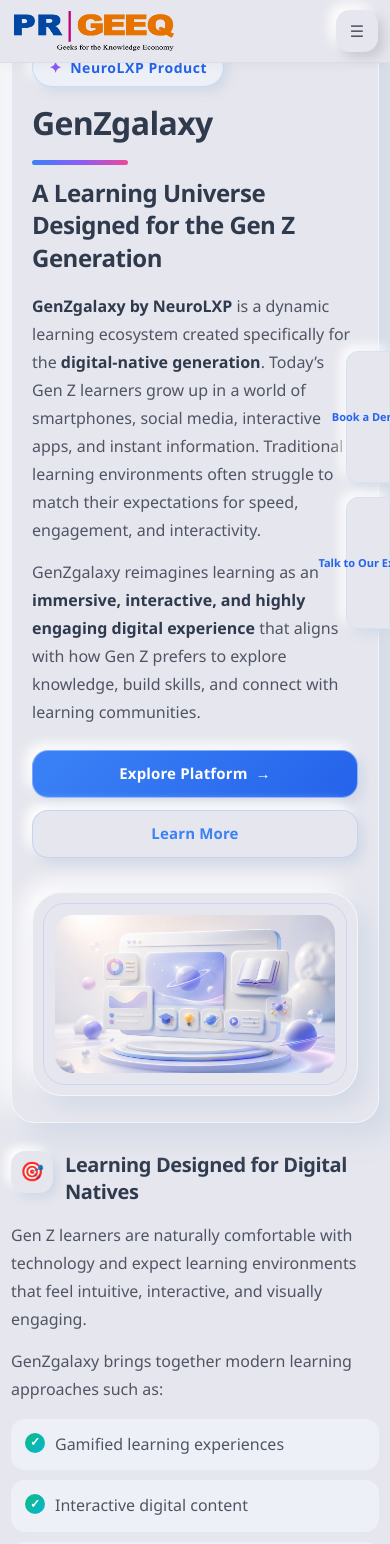
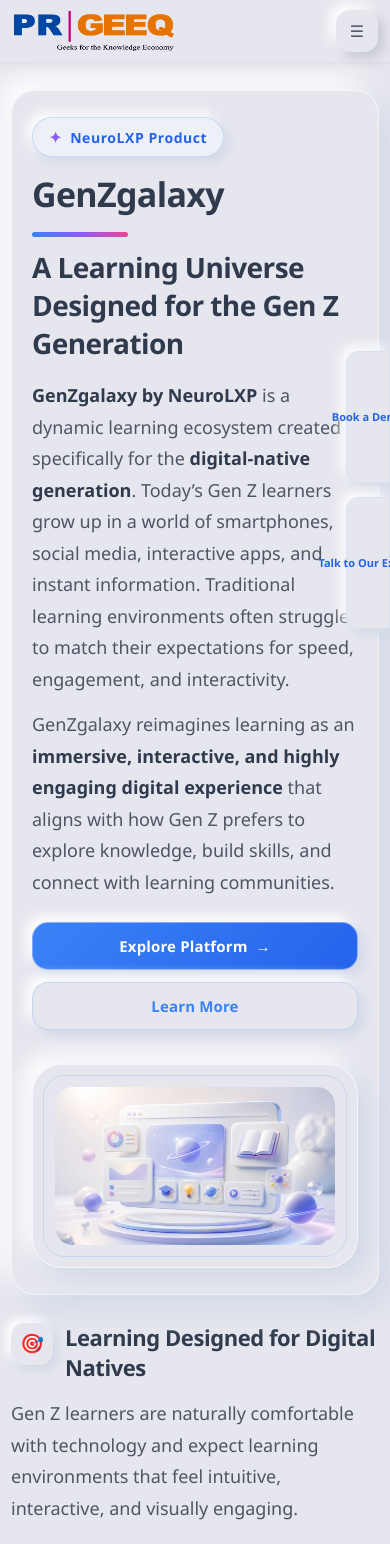
Before and after one commit to PRGEEQGlobalSolutionsPrivateLIT/LMS-Main-Pro, a Next.js app in the folder apps/learner-web/: page /genZgalaxy in a window 390 px wide. Shown: the top 1544 px of the page. Built offline with nearby package versions, Linux system fonts and the light colour scheme.

Commit message:
Update genZgalaxy.css

```diff
--- a/apps/learner-web/app/genZgalaxy/genZgalaxy.css
+++ b/apps/learner-web/app/genZgalaxy/genZgalaxy.css
@@ -57,7 +57,7 @@ body {
 .genzgalaxy-page {
   width: min(1180px, calc(100% - 32px));
   margin: 0 auto;
-  padding: 42px 0 80px;
+  padding: 110px 0 80px;
   background: var(--neu-bg);
   color: var(--neu-text);
   position: relative;
@@ -79,24 +79,24 @@ body {
 }
 
 .genzgalaxy-page h1 {
-  font-size: clamp(32px, 4vw, 40px);
+  font-size: 40px;
 }
 
 .genzgalaxy-page h2 {
-  font-size: clamp(24px, 3vw, 32px);
+  font-size: 32px;
 }
 
 .genzgalaxy-page h3 {
-  font-size: clamp(20px, 2vw, 24px);
+  font-size: 24px;
 }
 
 .genzgalaxy-page h4 {
-  font-size: clamp(18px, 1.6vw, 20px);
+  font-size: 20px;
 }
 
 .genzgalaxy-page p {
   margin: 0 0 14px;
-  font-size: 16px;
+  font-size: 18px;
   line-height: 1.75;
   color: var(--neu-text);
 }
@@ -216,7 +216,7 @@ body {
 
 .genzgalaxy-page .hero-text h1 {
   max-width: 760px;
-  font-size: clamp(32px, 4vw, 40px);
+  font-size: 40px;
   line-height: 1.15;
   margin-bottom: 12px;
 }
@@ -238,7 +238,7 @@ body {
 
 .genzgalaxy-page .hero-text h2 {
   max-width: 680px;
-  font-size: clamp(24px, 3vw, 32px);
+  font-size: 32px;
   line-height: 1.35;
   font-weight: 700;
   margin-bottom: 18px;
@@ -394,7 +394,7 @@ body {
 }
 
 .genzgalaxy-page .info-card h3 {
-  font-size: clamp(20px, 2vw, 24px);
+  font-size: 24px;
   line-height: 1.35;
   margin-bottom: 16px;
   display: flex;
@@ -471,7 +471,7 @@ body {
 }
 
 .genzgalaxy-page .section-heading h2 {
-  font-size: clamp(24px, 3vw, 32px);
+  font-size: 32px;
   line-height: 1.2;
 }
 
@@ -671,7 +671,7 @@ body {
 
 .genzgalaxy-page .skill-box h4 {
   max-width: 160px;
-  font-size: clamp(18px, 1.6vw, 20px);
+  font-size: 20px;
   line-height: 1.45;
   color: var(--neu-heading);
   font-weight: 700;
@@ -697,7 +697,7 @@ body {
 }
 
 .genzgalaxy-page .community-left h2 {
-  font-size: clamp(24px, 3vw, 32px);
+  font-size: 32px;
   line-height: 1.2;
   margin-bottom: 16px;
 }
@@ -780,7 +780,7 @@ body {
 }
 
 .genzgalaxy-page .closing-card h2 {
-  font-size: clamp(24px, 3vw, 32px);
+  font-size: 32px;
   line-height: 1.2;
   margin-bottom: 16px;
 }
@@ -791,7 +791,7 @@ body {
 
 .genzgalaxy-page .closing-line {
   margin-top: 10px;
-  font-size: 16px;
+  font-size: 18px;
 }
 
 /* ================= RESPONSIVE ================= */
@@ -812,11 +812,39 @@ body {
 @media (max-width: 768px) {
   .genzgalaxy-page {
     width: min(100%, calc(100% - 22px));
-    padding: 20px 0 52px;
+    padding: 90px 0 52px;
   }
 
   .genzgalaxy-page section {
     margin-bottom: 28px;
+  }
+
+  .genzgalaxy-page h1,
+  .genzgalaxy-page .hero-text h1 {
+    font-size: 34px;
+  }
+
+  .genzgalaxy-page h2,
+  .genzgalaxy-page .hero-text h2,
+  .genzgalaxy-page .section-heading h2,
+  .genzgalaxy-page .community-left h2,
+  .genzgalaxy-page .closing-card h2 {
+    font-size: 28px;
+  }
+
+  .genzgalaxy-page h3,
+  .genzgalaxy-page .info-card h3 {
+    font-size: 22px;
+  }
+
+  .genzgalaxy-page h4,
+  .genzgalaxy-page .skill-box h4 {
+    font-size: 20px;
+  }
+
+  .genzgalaxy-page p,
+  .genzgalaxy-page .closing-line {
+    font-size: 18px;
   }
 
   .genzgalaxy-page .hero-content {
```
